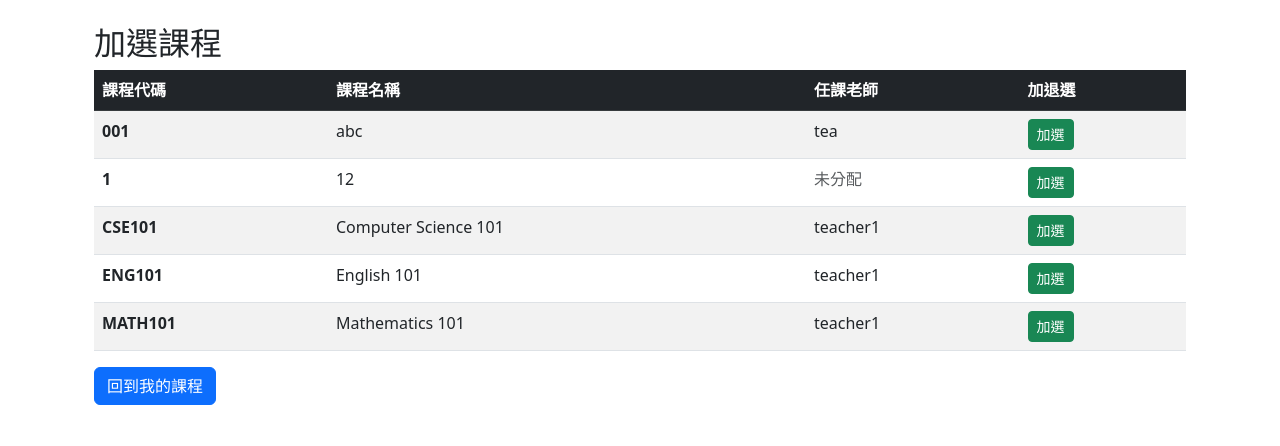
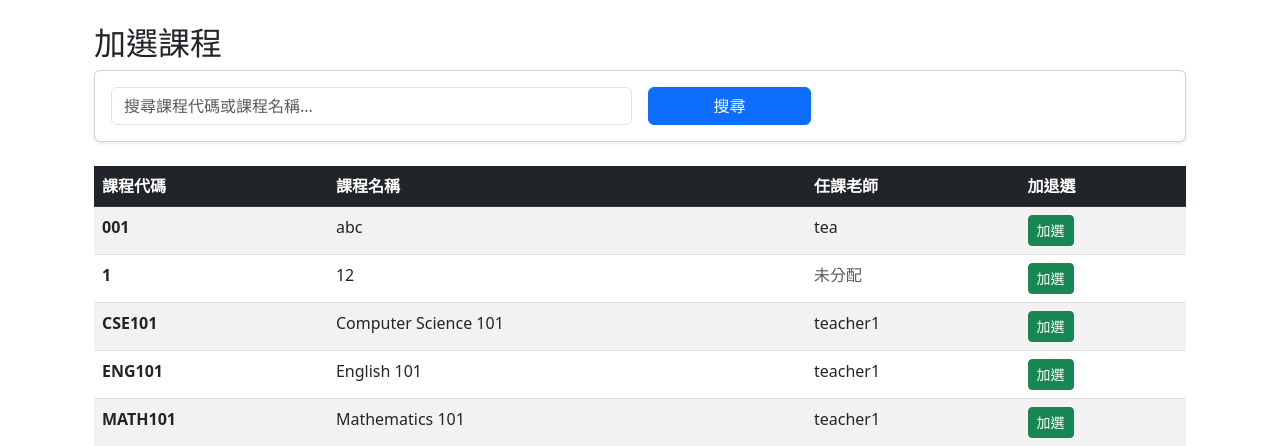
Before and after one commit to RnL499/djangoprojects, a Django app: page /accounts/courses/available/ in a window 1280 px wide. Shown: the part 56-502 px from the top of the page. Run offline with Django 5.2, Linux system fonts and the light colour scheme; a user stored in the database is signed in; data comes from the database, SQL or seed files in the repository.

Commit message:
Add search functionality to available courses view and template

```diff
--- a/djangoprojects/djangoprojects/grades/views.py
+++ b/djangoprojects/djangoprojects/grades/views.py
@@ -313,10 +313,22 @@ def drop_course(request, enrollment_id):
 
 @login_required
 def available_courses(request):
-    """Show all courses available to enroll."""
+    """Show all courses available to enroll, with search functionality."""
     enrolled_course_ids = Enrollment.objects.filter(student=request.user).values_list('course_id', flat=True)
     available = Course.objects.exclude(id__in=enrolled_course_ids).order_by('code')
-    return render(request, 'available_courses.html', {'courses': available})
+
+    # Handle search query
+    search_query = request.GET.get('search', '').strip()
+    if search_query:
+        from django.db.models import Q
+        available = available.filter(
+            Q(name__icontains=search_query) | Q(code__icontains=search_query)
+        )
+
+    return render(request, 'available_courses.html', {
+        'courses': available,
+        'search_query': search_query
+    })
 
 
 @login_required
--- a/djangoprojects/djangoprojects/templates/available_courses.html
+++ b/djangoprojects/djangoprojects/templates/available_courses.html
@@ -5,6 +5,35 @@
 {% block content %}
 <div class="container mt-4">
   <h2>加選課程</h2>
+
+  <!-- 搜尋課程表單 -->
+  <div class="card mb-4 shadow-sm">
+    <div class="card-body">
+      <form method="get" action="{% url 'available_courses' %}" class="row g-3">
+        <div class="col-md-6">
+          <input
+            type="text"
+            class="form-control"
+            name="search"
+            placeholder="搜尋課程代碼或課程名稱..."
+            value="{{ search_query }}"
+          >
+        </div>
+        <div class="col-md-2">
+          <button type="submit" class="btn btn-primary w-100">搜尋</button>
+        </div>
+        {% if search_query %}
+        <div class="col-md-2">
+          <a href="{% url 'available_courses' %}" class="btn btn-secondary w-100">清除</a>
+        </div>
+        {% endif %}
+      </form>
+    </div>
+  </div>
+
+  {% if search_query %}
+  <p class="mb-3 text-muted">搜尋結果：「<strong>{{ search_query }}</strong>」</p>
+  {% endif %}
 
   {% if courses %}
   <table class="table table-striped table-hover">
```
